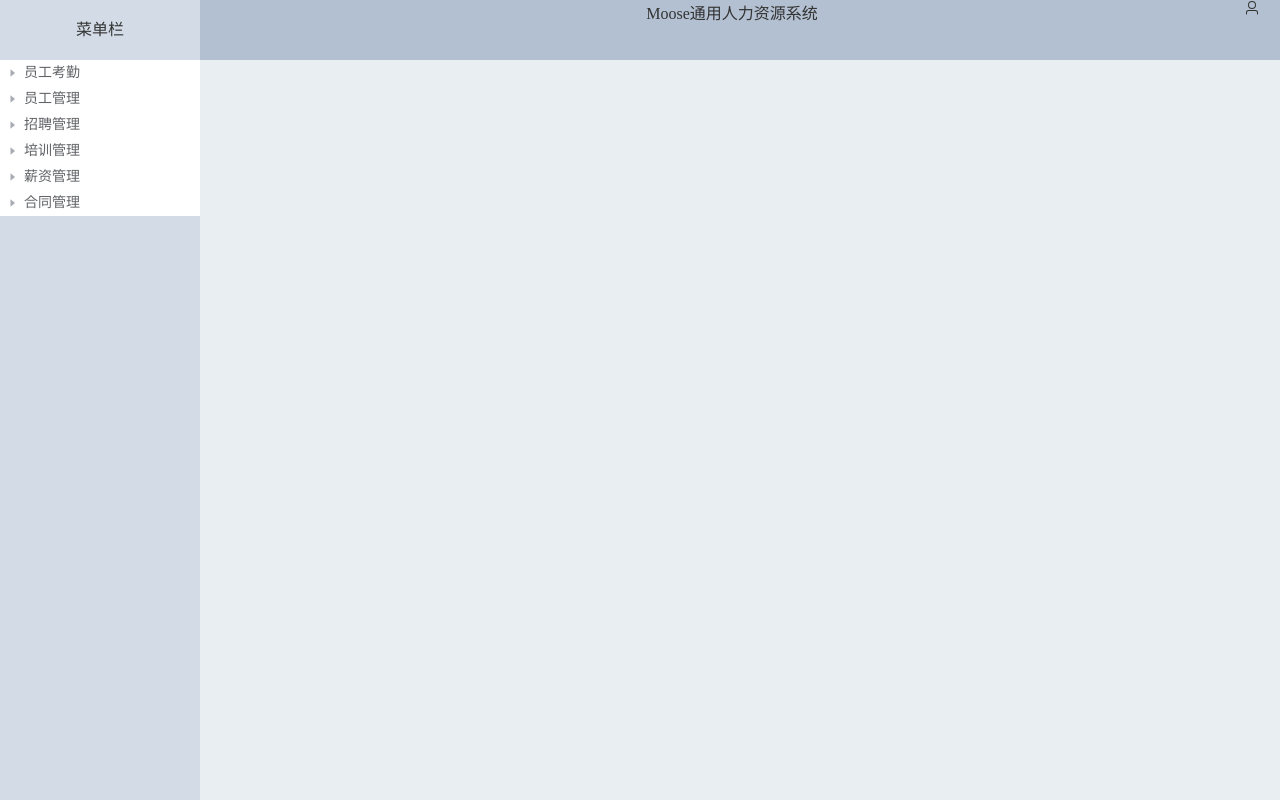
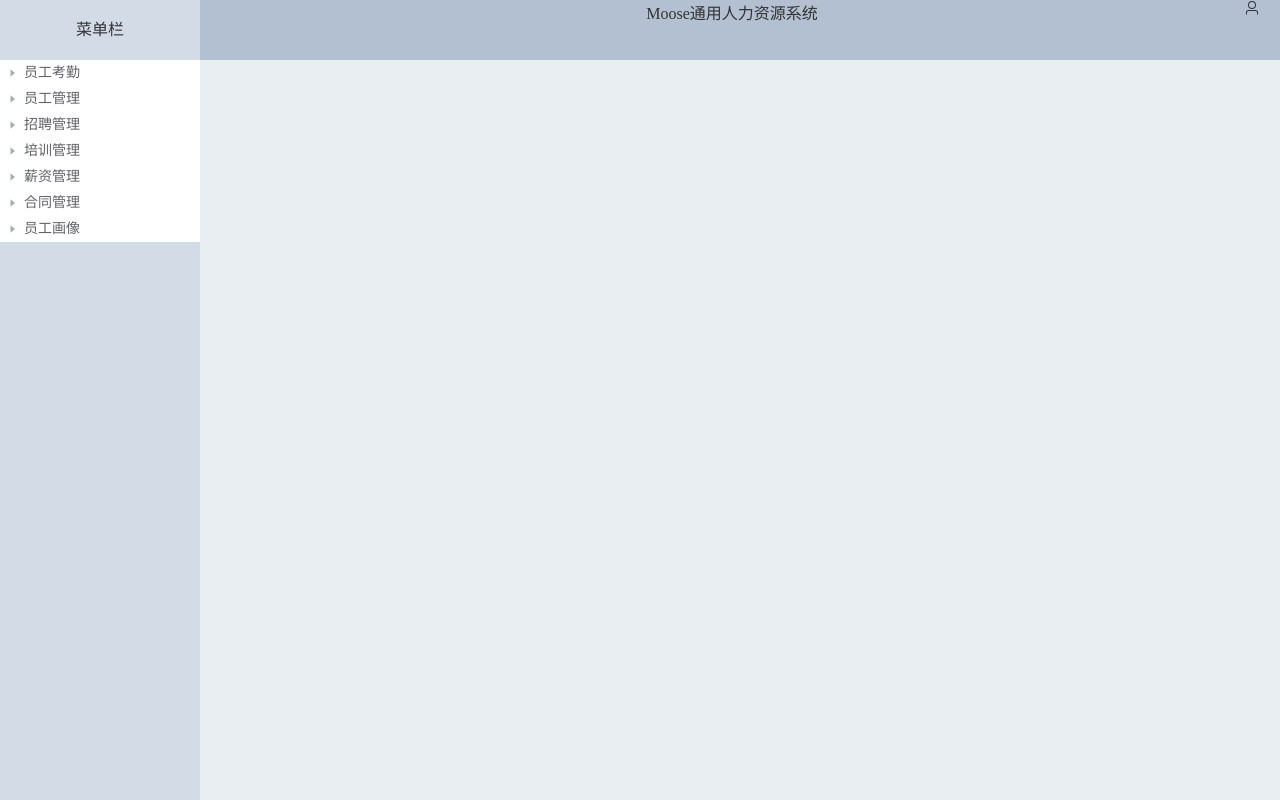
Before and after one commit to hrqfly/vue_hrsys_02, a Vue app: page /EmployeePortraits in a window 1280 px wide. Built offline with nearby package versions, Linux system fonts and the light colour scheme; no server answers; sample sign-in values are in the browser's storage.

Commit message:
增加员工画像信息删除逻辑

```diff
--- a/src/App.vue
+++ b/src/App.vue
@@ -39,6 +39,12 @@
             lazy
             @node-click = "getContract">
         </el-tree>
+        <el-tree
+            :props="props"
+            :load="loadNode5"
+            lazy
+            @node-click = "getEmployeePortraits">
+        </el-tree>
       </el-aside>
       <el-container>
         <el-header>
@@ -48,14 +54,6 @@
           </div>
         </el-header>
         <el-main>
-<!--          <h2 id="ti">招聘公告</h2>-->
-<!--          <el-table :data="tableData" border style="width: 100%">-->
-<!--            <el-table-column prop="post" label="职位" width="160" />-->
-<!--            <el-table-column prop="num" label="招聘人数" width="160" />-->
-<!--            <el-table-column prop="age" label="年龄要求" width="160" />-->
-<!--            <el-table-column prop="wages" label="薪资" width="160" />-->
-<!--            <el-table-column prop="requirements" label="要求" />-->
-<!--          </el-table>-->
           <router-view></router-view>
         </el-main>
       </el-container>
@@ -92,7 +90,6 @@ export default {
         router.push('/admin/attendanceReview')
       }
     },
-    //合同查询
     handleUser(){
       //路由到用户界面
       console.log(this.cookies.cookies)
@@ -104,6 +101,7 @@ export default {
         router.push('/userinf')
       }
     },
+    //合同查询
     getContract(a,b){
       console.log(a)
       console.log(b)
@@ -136,6 +134,7 @@ export default {
         router.push('/addplan')
       }
     },
+    //培训
     getTrain(a,b){
       console.log(a)
       console.log(b)
@@ -159,14 +158,23 @@ export default {
         router.push('/querysalary')
       }
     },
-    // divClick(){
-    //   //发送请求去后端查询数据
-    //   axios.get('http://localhost:8010/findplan?post='+"coo")
-    //       .then(res => {
-    //         console.log(res.data.data)
-    //         this.tableData = res.data.data
-    //       })
-    // },
+    getEmployeePortraits(a,b) {
+      console.log(a)
+      console.log(b)
+      if (a.name == '添加兴趣爱好信息') {
+        router.push('/addHobies')
+      }
+      if (a.name == '添加工作发展信息') {
+        router.push('/addjobDev')
+      }
+      if (a.name == '添加证书技能信息') {
+        router.push('/addSkills')
+      }
+      if (a.name == '我的画像') {
+        router.push('/EmployeePortraits')
+      }
+
+    },
     loadNode0(node, resolve) {
       //点击的那个菜单
       if (node.level === 0) {
@@ -280,6 +288,30 @@ export default {
         }];
         resolve(data);
       }, 200);
+    },
+    loadNode5(node, resolve) {
+      //点击的那个菜单
+      if (node.level === 0) {
+        return resolve([{name: '员工画像'}]);
+      }
+      if (node.level > 1) return resolve([]);
+
+      setTimeout(() => {
+        const data = [{
+          name: '我的画像',
+          leaf: true
+        },{
+          name: '添加兴趣爱好信息',
+          leaf: true
+        }, {
+          name: '添加工作发展信息',
+          leaf: true
+        }, {
+          name: '添加证书技能信息',
+          leaf: true
+        }];
+        resolve(data);
+      }, 200);
     }
   }
 };
--- a/src/router/index.js
+++ b/src/router/index.js
@@ -122,6 +122,11 @@ const router = createRouter({
             name:"EmployeePortraits",
             path:"/EmployeePortraits",
             component:()=>import("../views/EmployeePortraitsPage.vue")
+        },
+        {
+            name:"RadarChart",
+            path:"/RadarChart",
+            component:()=>import("../views/TestRadarChartPage.vue")
         }
     ]
 })
--- a/src/views/EmployeePortraitsPage.vue
+++ b/src/views/EmployeePortraitsPage.vue
@@ -1,53 +1,39 @@
 <!--  -->
 <template>
   <div>
-    <div id="wordCloud" style="height: 800px; width: 800px;"></div>
+    <h1 style="text-align: center;height: 20px">员工综合信息标签</h1>
+    <div id="wordCloud" style="height: 300px"></div>
   </div>
+  <h1 style="text-align: center;height: 20px">员工能力雷达图</h1>
+  <div id="main" style="height:300px" ref="main"></div>
 </template>
 
 <script>
-import * as echarts from 'echarts/core';
 import 'echarts-wordcloud';
 import axios from "axios";
 import { TitleComponent } from 'echarts/components';
+import * as echarts from "echarts";
 echarts.use([TitleComponent]);
 export default {
   data() {
     return {
       echartsData: [
         //{ value: '1', name: 'VIVO' },
-        // { value: '1', name: 'OPPO' },
-        // { value: '1', name: 'HONOR' },
-        // { value: '27', name: '红米' },
-        // { value: '26', name: '小米' },
-        // { value: '25', name: '美图' },
-        // { value: '24', name: 'ONEPLUS' },
-        // { value: '23', name: '魅族' },
-        // { value: '22', name: '红手指' },
-        // { value: '21', name: 'SAMSUNG' },
-        // { value: '20', name: '金立' },
-        // { value: '16', name: 'BLACKBERRY' },
-        // { value: '15', name: '诺基亚' },
-        // { value: '14', name: '锤子' },
-        // { value: '13', name: '大疆' },
-        // { value: '12', name: '361' },
-        // { value: '11', name: '摩托罗拉' },
-        // { value: '10', name: '联想' },
-        // { value: '9', name: '玩家国度' },
       ],
       jobDev:[],
       cookies:{
         userId : document.cookie.split("; ")[0].split("=")[1].split("#")[0],
+        userName : document.cookie.split("; ")[0].split("=")[1].split("#")[1],
       },
     };
   },
   mounted: function () {
     this.initChart();
+    this.drawLine();
   },
   methods: {
     initChart() {
-
-      axios.get('http://localhost:8010/getEmployeePortraitsInf?userId=' + this.cookies.userId + '&type=jobDev').then(res => {
+      axios.get('http://localhost:8010/getAllEmployeePortraitsInf?userId=' + this.cookies.userId).then(res => {
         this.jobDev = res.data.data
         console.log(this.jobDev)
         for (let i = 0;i <= this.jobDev.length;i++){
@@ -74,7 +60,7 @@ export default {
               //用来调整词的旋转方向，，[0,0]--代表着没有角度，也就是词为水平方向，需要设置角度参考注释内容
               // rotationRange: [-45, 0, 45, 90],
               // rotationRange: [ 0,90],
-              rotationRange: [0, 45],
+              rotationRange: [-45, 0, 45, 90],
               //随机生成字体颜色
               // maskImage: maskImage,
               textStyle: {
@@ -107,7 +93,47 @@ export default {
           console.log('myChart----click---:', params, '------', params.data)
         });
       })
+    },
+    drawLine() {
+      const myChart = echarts.init(this.$refs.main);
+      let figureData = [
+        { name: '业务能力', max: '100' },
+        { name: '技能评估', max: '100' },
+        { name: '人际交往能力', max: '100' },
+        { name: '发展潜力', max: '100' },
+        { name: '爱好发展', max: '100' },
 
+        // ...以此类推
+      ]
+      let data = [
+        {
+          name: this.cookies.userName,
+          value: [80, 90, 80, 82, 90],
+        },
+        // ...以此类推
+      ]
+
+      let option = {
+        legend: {
+          data: ['name1']
+        }, // 数据名
+        tooltip: { // 设置展示雷达图详细参数
+          show: true,
+          trigger: 'item',
+        },
+        radar: { indicator: figureData, }, // 雷达图参数
+        series: [
+          {
+            type: 'radar',
+            label: { show: true, }, // 是否显示值
+            areaStyle: {}, // 阴影
+            animationDuration: 3000, // 动画时间
+            data: data,
+          },
+        ],
+        backgroundColor: "#fff",
+      }
+      myChart.setOption(option)
     }
 
   }
--- /dev/null
+++ b/src/views/TestRadarChartPage.vue
@@ -0,0 +1,59 @@
+<template>
+  <div id="main" style="height:500px;width: 100%;" ref="main"></div>
+</template>
+
+<script>
+import * as echarts from "echarts";
+export default {
+  data() {
+    return {
+      cookies:{
+        userName : document.cookie.split("; ")[0].split("=")[1].split("#")[1],
+      },
+    }
+  },
+  mounted() { this.drawLine() },
+  methods: {
+    drawLine() {
+      const myChart = echarts.init(this.$refs.main);
+      let figureData = [
+        { name: '业务能力', max: '100' },
+        { name: '技能评估', max: '100' },
+        { name: '人际交往能力', max: '100' },
+        { name: '发展潜力', max: '100' },
+        { name: '爱好发展', max: '100' },
+
+        // ...以此类推
+      ]
+      let data = [
+        {
+          name: this.cookies.userName,
+          value: [80, 90, 80, 82, 90],
+        },
+        // ...以此类推
+      ]
+
+      let option = {
+        legend: {
+          data: ['name1']
+        }, // 数据名
+        tooltip: { // 设置展示雷达图详细参数
+          show: true,
+          trigger: 'item',
+        },
+        radar: { indicator: figureData, }, // 雷达图参数
+        series: [
+          {
+            type: 'radar',
+            label: { show: true, }, // 是否显示值
+            areaStyle: {}, // 阴影
+            animationDuration: 3000, // 动画时间
+            data: data,
+          },
+        ],
+      }
+      myChart.setOption(option)
+    },
+  },
+}
+</script>
```
